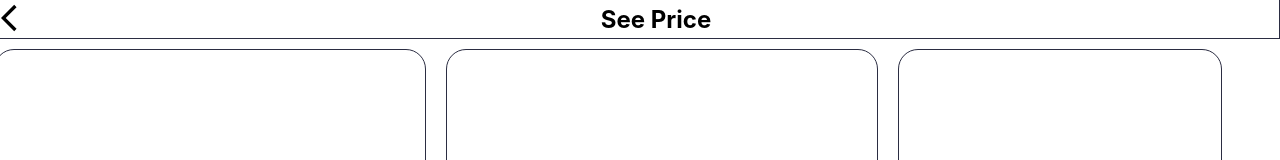
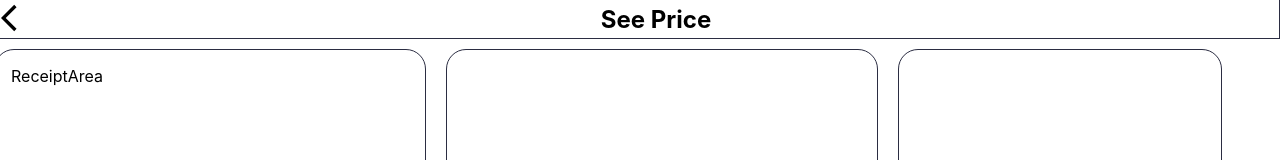
Before and after one commit to yusufinann/32bit-CashRegisterApp, a React (Create React App) app: page /price in a window 1280 px wide. Shown: the top 160 px of the page. Built offline with nearby package versions, Linux system fonts and the light colour scheme; data requests are answered from the project's data file.

Commit message:
call the ReceiptArea component in OrderSummary file

```diff
--- a/src/OrderSummary/OrderSummary.js
+++ b/src/OrderSummary/OrderSummary.js
@@ -1,6 +1,7 @@
 import React from 'react'
 import { Grid } from "@mui/material";
 import GlobalNavi from '../GlobalComponents/GlobalNavi';
+import ReceiptArea from './ReceiptArea';
 const OrderSummary = () => { //see price
   return (
     <Grid container spacing={2}>
@@ -25,7 +26,7 @@ const OrderSummary = () => { //see price
           overflow: "auto", // Enable scrolling
         }}
       >
-        {/* <ReceiptArea/> */}
+        <ReceiptArea/>
       </Grid>
 
       {/* CartList */}
```
